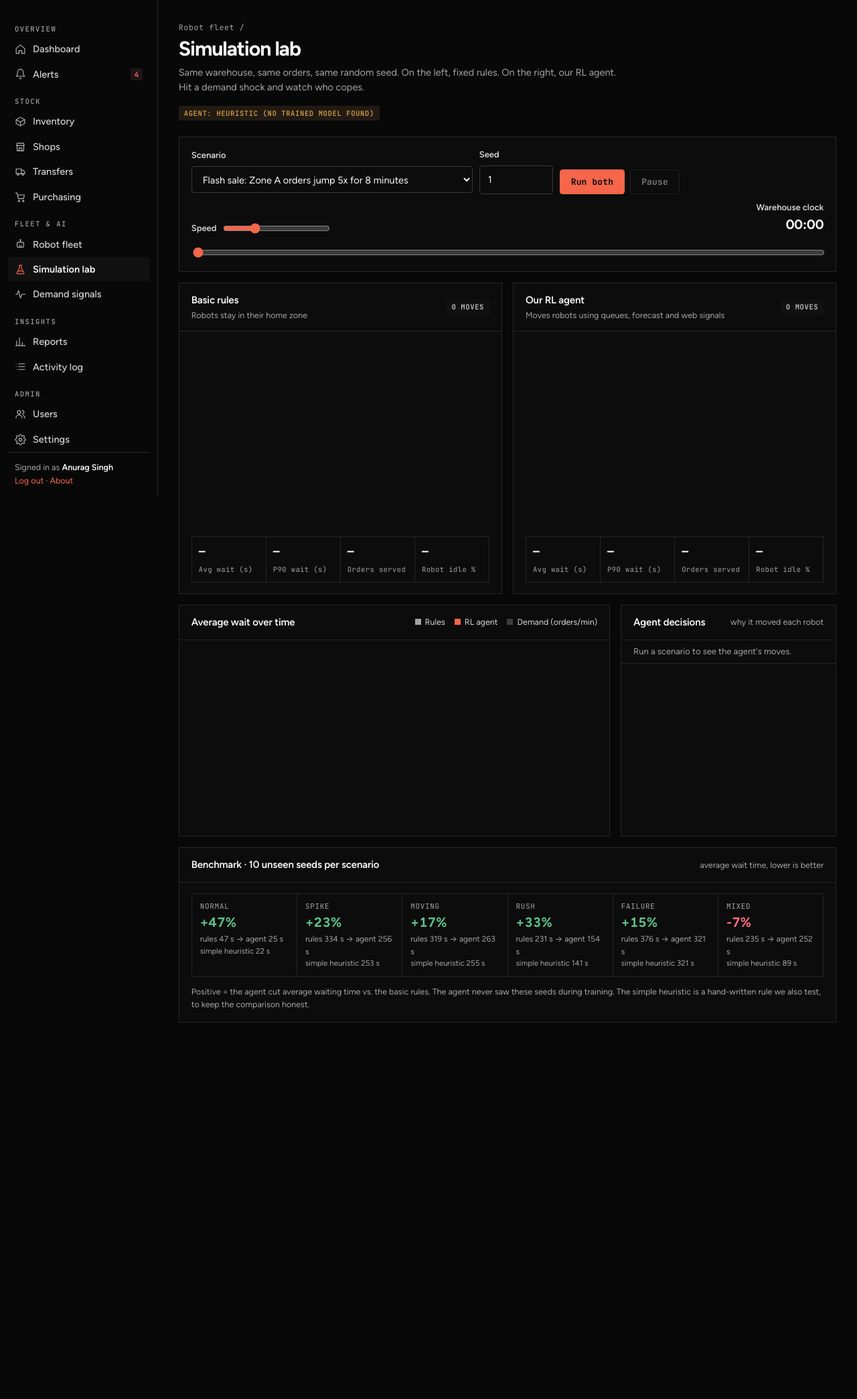
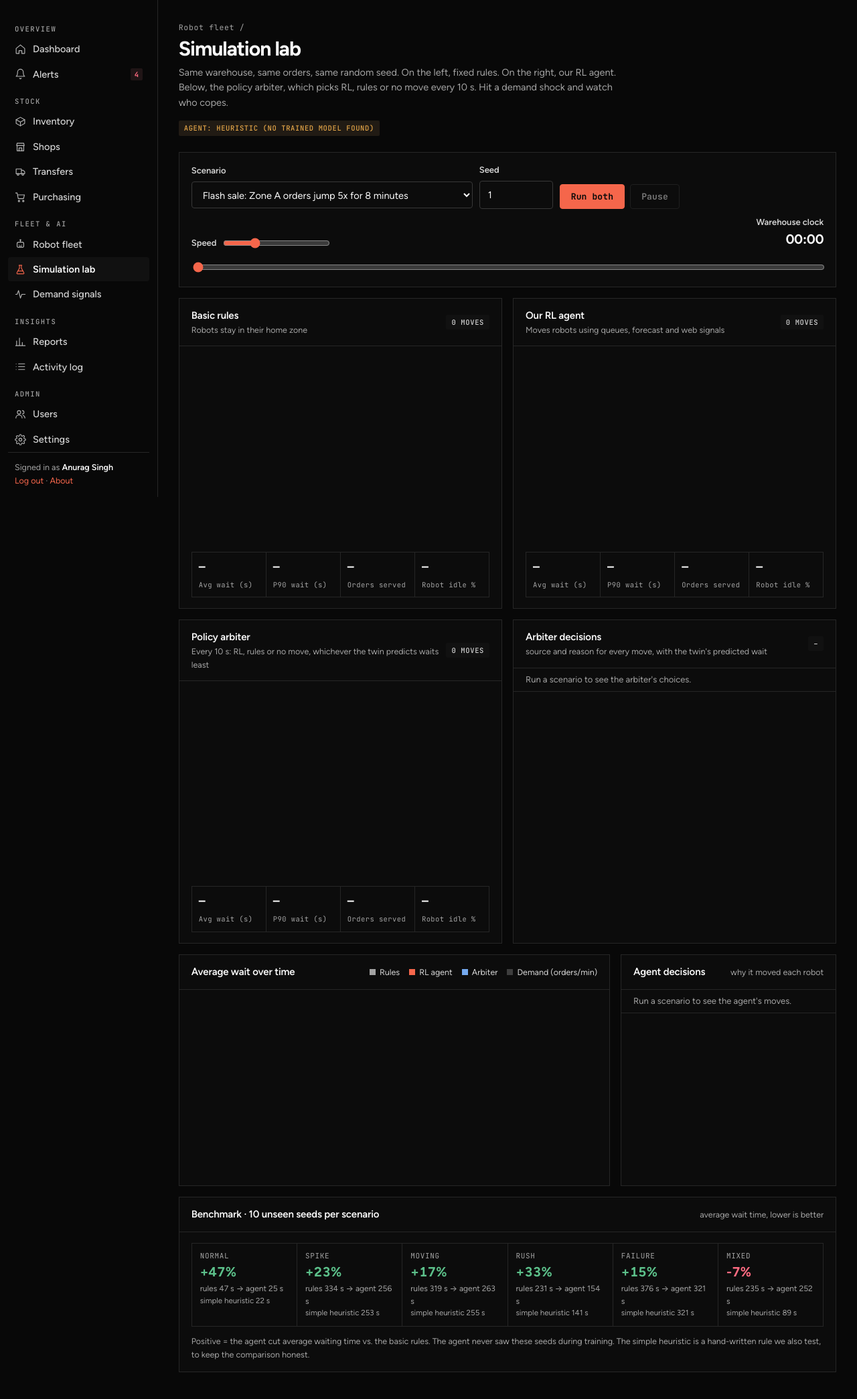
Before and after one commit to Anandtripathiii/FleetFlow, a Flask app: page /fleet/lab in a window 1280 px wide. Shown: the part 58-2147 px from the top of the page at 67% size. Before the commit the page ends 1585 px from the top, so only its background shows below. Run offline with Flask 3, Linux system fonts and the light colour scheme; a user stored in the database is signed in; data comes from the database, SQL or seed files in the repository; data that the repository does not hold is empty; a map, chart or similar area stays blank.

Commit message:
Simulation Lab: add Policy arbiter lane and decision log card
Co-Authored-By: Claude Opus 5.5 <noreply@anthropic.com>

```diff
--- a/templates/fleet/lab.html
+++ b/templates/fleet/lab.html
@@ -4,7 +4,7 @@
 {% block content %}
 <div class="page-head">
   <div><div class="crumb"><a href="{{ url_for('fleet.index') }}">Robot fleet</a> /</div><h1>Simulation lab</h1>
-  <p>Same warehouse, same orders, same random seed. On the left, fixed rules. On the right, our RL agent. Hit a demand shock and watch who copes.</p></div>
+  <p>Same warehouse, same orders, same random seed. On the left, fixed rules. On the right, our RL agent. Below, the policy arbiter, which picks RL, rules or no move every 10 s. Hit a demand shock and watch who copes.</p></div>
   <span class="badge {{ 'b-ok' if kind == 'ppo' else 'b-warn' }} plain">{{ 'Agent: trained PPO' if kind == 'ppo' else 'Agent: heuristic (no trained model found)' }}</span>
 </div>
 
@@ -14,7 +14,7 @@
       <select id="sc">{% for k, v in scenarios.items() %}<option value="{{ k }}" {{ 'selected' if k == 'spike' }}>{{ v }}</option>{% endfor %}</select></div>
     <div class="field" style="margin:0;width:110px"><label>Seed</label><input id="seed" type="number" min="0" max="9999" value="1"></div>
     <div style="display:flex;gap:8px;align-self:flex-end">
-      <button class="btn primary" id="run">{{ icon('flask',16) }}Run both</button>
+      <button class="btn primary" id="run">{{ icon('flask',16) }}Run all</button>
       <button class="btn" id="play" disabled>Pause</button>
     </div>
     <div style="align-self:flex-end;display:flex;align-items:center;gap:8px"><span class="lbl">Speed</span><input type="range" id="speed" min="1" max="12" value="4"></div>
@@ -24,7 +24,7 @@
 </div>
 
 <div class="sim-pair" style="margin-top:16px">
-  {% for side, title, sub in [('rules','Basic rules','Robots stay in their home zone'),('rl','Our RL agent','Moves robots using queues, forecast and web signals')] %}
+  {% for side, title, sub in [('rules','Basic rules','Robots stay in their home zone'),('rl','Our RL agent','Moves robots using queues, forecast and web signals'),('arbiter','Policy arbiter','Every 10 s: RL, rules or no move, whichever the twin predicts waits least')] %}
   <div class="card">
     <div class="card-h"><div><h2>{{ title }}</h2><div class="muted" style="font-size:12.5px">{{ sub }}</div></div><span class="badge plain" id="{{ side }}-moves">0 moves</span></div>
     <div class="card-b">
@@ -37,11 +37,15 @@
       </div>
     </div>
   </div>{% endfor %}
+  <div class="card">
+    <div class="card-h"><div><h2>Arbiter decisions</h2><div class="muted" style="font-size:12.5px">source and reason for every move, with the twin's predicted wait</div></div><span class="badge plain" id="arb-counts">–</span></div>
+    <div class="log" id="arb-log" style="max-height:520px"><div class="muted">Run a scenario to see the arbiter's choices.</div></div>
+  </div>
 </div>
 
 <div class="grid g-2-1" style="margin-top:16px">
   <div class="card">
-    <div class="card-h"><h2>Average wait over time</h2><div class="legend"><span><i style="background:var(--muted)"></i>Rules</span><span><i style="background:var(--accent)"></i>RL agent</span><span><i style="background:var(--chart-2)"></i>Demand (orders/min)</span></div></div>
+    <div class="card-h"><h2>Average wait over time</h2><div class="legend"><span><i style="background:var(--muted)"></i>Rules</span><span><i style="background:var(--accent)"></i>RL agent</span><span><i style="background:var(--info)"></i>Arbiter</span><span><i style="background:var(--chart-2)"></i>Demand (orders/min)</span></div></div>
     <div class="card-b"><div class="chart-box" style="height:260px"><canvas id="chart"></canvas></div></div>
   </div>
   <div class="card">
@@ -71,5 +75,5 @@
 {% block scripts %}
 <script src="{{ url_for('static', filename='vendor/chart.umd.js') }}"></script>
 <script>window.SIM_API = "{{ url_for('fleet.api_sim') }}";</script>
-<script src="{{ url_for('static', filename='js/lab.js') }}?v=1"></script>
+<script src="{{ url_for('static', filename='js/lab.js') }}?v=2"></script>
 {% endblock %}
```
